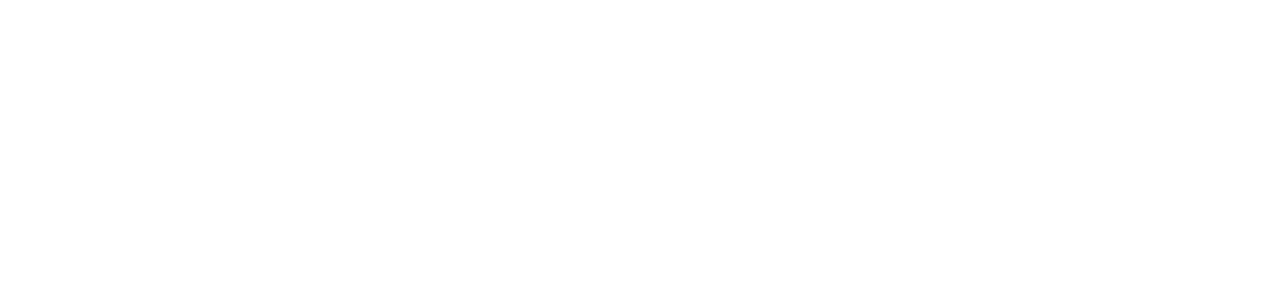
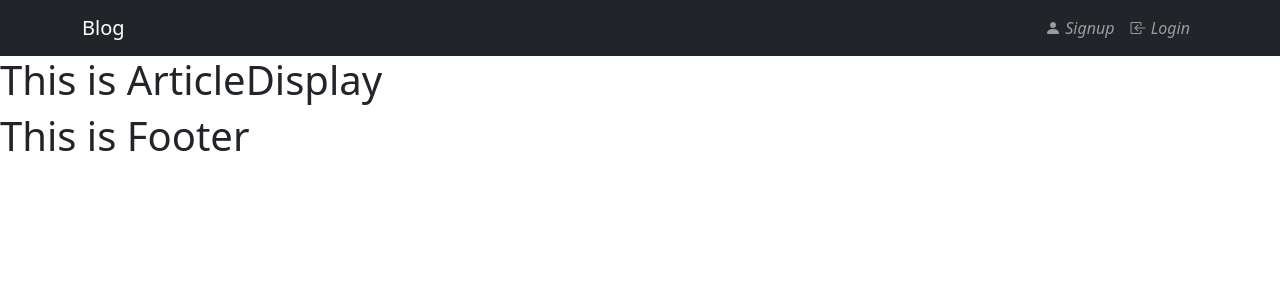
Before and after one commit to yamakenth/blog-api-client, a React (Create React App) app: page /articles/1 in a window 1280 px wide. Before the commit this address had no page. Shown: the top 300 px of the page. Built offline with nearby package versions, Linux system fonts and the light colour scheme.

Commit message:
Create skeleton routes

```diff
--- a/public/index.html
+++ b/public/index.html
@@ -9,10 +9,10 @@
       name="description"
       content="Web site created using create-react-app"
     />
-    <link rel="apple-touch-icon" href="%PUBLIC_URL%/logo192.png" />
     <link rel="manifest" href="%PUBLIC_URL%/manifest.json" />
     <link href="https://cdn.jsdelivr.net/npm/bootstrap@5.1.3/dist/css/bootstrap.min.css" rel="stylesheet" integrity="sha384-1BmE4kWBq78iYhFldvKuhfTAU6auU8tT94WrHftjDbrCEXSU1oBoqyl2QvZ6jIW3" crossorigin="anonymous">
     <script src="https://cdn.jsdelivr.net/npm/bootstrap@5.1.3/dist/js/bootstrap.bundle.min.js" integrity="sha384-ka7Sk0Gln4gmtz2MlQnikT1wXgYsOg+OMhuP+IlRH9sENBO0LRn5q+8nbTov4+1p" crossorigin="anonymous" defer></script>
+    <link rel="stylesheet" href="https://cdn.jsdelivr.net/npm/bootstrap-icons@1.8.1/font/bootstrap-icons.css">
     <title>Blog</title>
   </head>
   <body>
--- a/src/App.js
+++ b/src/App.js
@@ -1,8 +1,30 @@
+import React from 'react';
+import { BrowserRouter, Routes, Route, Navigate } from 'react-router-dom';
+
+import ArticleCreate from './components/ArticleCreate';
+import ArticleDisplay from './components/ArticleDisplay';
+import ArticleEdit from './components/ArticleEdit';
+import ArticleList from './components/ArticleList';
+import Footer from './components/Footer';
+import Login from './components/Login';
+import NavBar from './components/NavBar';
+
+
+
 function App() {
   return (
-    <div className='App'>
-      Hello from App
-    </div>
+    <BrowserRouter>
+      <NavBar />
+      <Routes>
+        <Route path='/' element={<Navigate replace to='/articles' />} />
+        <Route path='/articles' element={<ArticleList />} />
+        <Route path='/articles/:id' element={<ArticleDisplay />} />
+        <Route path='/articles/create' element={<ArticleCreate />} />
+        <Route path='/articles/:id/edit' element={<ArticleEdit />} />
+        <Route path='/login' element={<Login />} />
+      </Routes>
+      <Footer />
+    </BrowserRouter>
   );
 }
 
--- a/src/RouteSwitch.js
+++ /dev/null
@@ -1,16 +0,0 @@
-import { BrowserRouter, Routes, Route } from 'react-router-dom';
-import App from './App';
-import Profile from './components/Profile'; // DELETE LATER
-
-function RouteSwitch() {
-  return (
-    <BrowserRouter>
-      <Routes>
-        <Route path='/' element={<App />} />
-        <Route path='/profile' element={<Profile />} />
-      </Routes>
-    </BrowserRouter>
-  );
-}
-
-export default RouteSwitch;
--- /dev/null
+++ b/src/components/ArticleCreate.js
@@ -0,0 +1,9 @@
+function ArticleCreate() {
+  return (
+    <div>
+      <h1>This is ArticleCreate</h1>
+    </div>
+  );
+}
+
+export default ArticleCreate;
--- /dev/null
+++ b/src/components/ArticleDisplay.js
@@ -0,0 +1,9 @@
+function ArticleDisplay() {
+  return (
+    <div>
+      <h1>This is ArticleDisplay</h1>
+    </div>
+  );
+}
+
+export default ArticleDisplay;
--- /dev/null
+++ b/src/components/ArticleEdit.js
@@ -0,0 +1,9 @@
+function ArticleEdit() {
+  return (
+    <div>
+      <h1>This is ArticleEdit</h1>
+    </div>
+  );
+}
+
+export default ArticleEdit;
--- /dev/null
+++ b/src/components/ArticleList.js
@@ -0,0 +1,9 @@
+function ArticleList() {
+  return (
+    <div>
+      <h1>This is ArticleList</h1>
+    </div>
+  );
+}
+
+export default ArticleList;
--- /dev/null
+++ b/src/components/Footer.js
@@ -0,0 +1,9 @@
+function Footer() {
+  return (
+    <div>
+      <h1>This is Footer</h1>
+    </div>
+  );
+}
+
+export default Footer;
--- /dev/null
+++ b/src/components/Login.js
@@ -0,0 +1,9 @@
+function Login() {
+  return (
+    <div>
+      <h1>This is Login</h1>
+    </div>
+  );
+}
+
+export default Login;
--- /dev/null
+++ b/src/components/NavBar.js
@@ -0,0 +1,23 @@
+function NavBar() {
+  return (
+    <nav className="navbar navbar-expand-sm navbar-dark bg-dark">
+      <div className="container">
+        <a className="navbar-brand" href="/">Blog</a>
+        <ul className="navbar-nav">
+          <li className="nav-item">
+            <a className="nav-link" href="/">
+              <i className='bi bi-person-fill'>&#9;Signup</i>
+            </a>
+          </li>
+          <li className="nav-item">
+            <a className="nav-link" href="/">
+              <i className='bi bi-box-arrow-in-left'>&#9;Login</i>
+            </a>
+          </li>
+        </ul>
+      </div>
+    </nav>
+  );
+}
+
+export default NavBar;
--- a/src/components/Profile.js
+++ /dev/null
@@ -1,9 +0,0 @@
-const Profile = () => {
-  return (
-    <div>
-      <h1>Hello from Profile</h1>
-    </div>
-  );
-};
-
-export default Profile;
--- a/src/index.js
+++ b/src/index.js
@@ -1,10 +1,10 @@
 import React from 'react';
 import ReactDOM from 'react-dom';
-import RouteSwitch from './RouteSwitch';
+import App from './App';
 
 ReactDOM.render(
   <React.StrictMode>
-    <RouteSwitch />
+    <App />
   </React.StrictMode>,
   document.getElementById('root')
 );
```
